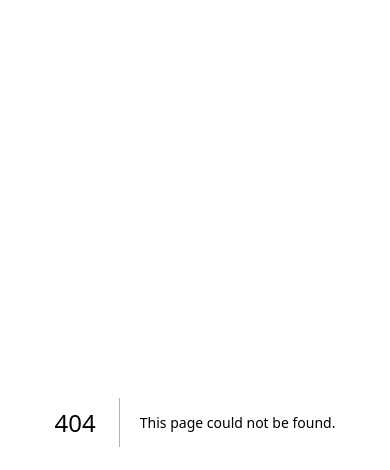
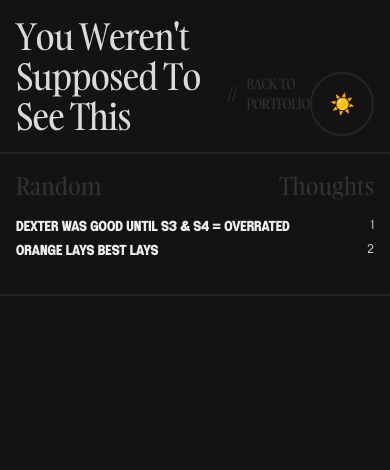
Before and after one commit to starbvuks/portfolio-2024, a Next.js app: page /s3crets in a window 390 px wide. Before the commit this address had no page. Shown: the top 470 px of the page. Built offline with nearby package versions, Linux system fonts and the light colour scheme.

Commit message:
better phone responsivity hopefully | + sussy..

```diff
--- a/src/app/components/Landing.jsx
+++ b/src/app/components/Landing.jsx
@@ -166,11 +166,11 @@ const Landing = () => {
           <span
             className={
               darkMode
-                ? "flex items-center font-gambarino font-light text-sm md:text-lg text-[#323232] tracking-tight transition-all duration-500"
-                : "flex items-center font-gambarino font-light text-sm md:text-lg text-[#aaaaaa] tracking-tight transition-all duration-500"
+                ? "flex items-center font-gambarino font-light text-xs md:text-lg text-[#323232] tracking-tight transition-all duration-500"
+                : "flex items-center font-gambarino font-light text-xs md:text-lg text-[#aaaaaa] tracking-tight transition-all duration-500"
             }
           >
-            <span className="text-xl md:text-2xl tracking-tighter">
+            <span className="text-base md:text-2xl tracking-tighter">
               &emsp; // &emsp;
             </span>
             PORTFOLIO 2024
@@ -181,8 +181,8 @@ const Landing = () => {
             onClick={toggleMode}
             className={
               darkMode
-                ? `rounded-full w-16 text-xl h-16 flex items-center justify-center border-[2px] border-[#242424] hover:scale-105 transition-all delay-100`
-                : `rounded-full w-16 text-xl h-16 flex items-center justify-center border-[2px] border-[#aaaaaa] hover:scale-105 transition-all delay-100`
+                ? `rounded-full w-9 h-9 text-lg md:w-16 md:text-xl md:h-16 flex items-center justify-center border-[1px] md:border-[2px] border-[#242424] hover:scale-105 transition-all delay-100`
+                : `rounded-full w-9 h-9 text-lg md:w-16 md:text-xl md:h-16 flex items-center justify-center border-[1px] md:border-[2px] border-[#aaaaaa] hover:scale-105 transition-all delay-100`
             }
           >
             {darkMode ? "☀️" : "🌑"}
@@ -214,8 +214,8 @@ const Landing = () => {
         <div
           className={
             darkMode
-              ? "flex justify-between font-esenka text-sm md:text-3xl text-[#ECECEC] transition-all duration-500"
-              : "flex justify-between font-esenka text-sm md:text-3xl text-[#3c3c3c] transition-all duration-500"
+              ? "flex justify-between font-esenka text-lg md:text-3xl text-[#ECECEC] transition-all duration-500"
+              : "flex justify-between font-esenka text-lg md:text-3xl text-[#3c3c3c] transition-all duration-500"
           }
         >
           <div className="flex flex-col gap-1 md:gap-4 font-black pl-4 md:pl-8 py-4 md:py-8 w-full">
@@ -257,8 +257,8 @@ const Landing = () => {
         <div
           className={
             darkMode
-              ? "flex justify-between font-esenka text-sm md:text-3xl text-[#ECECEC] transition-all duration-500"
-              : "flex justify-between font-esenka text-sm md:text-3xl text-[#3c3c3c] transition-all duration-500"
+              ? "flex justify-between font-esenka text-lg md:text-3xl text-[#ECECEC] transition-all duration-500"
+              : "flex justify-between font-esenka text-lg md:text-3xl text-[#3c3c3c] transition-all duration-500"
           }
         >
           <div className="flex flex-col gap-1 md:gap-4 font-black pl-4 md:pl-8 py-4 md:py-8 w-full">
@@ -299,14 +299,14 @@ const Landing = () => {
         <div
           className={
             darkMode
-              ? "flex justify-between font-esenka text-sm md:text-3xl text-[#ECECEC] transition-all duration-500"
-              : "flex justify-between font-esenka text-sm md:text-3xl text-[#3c3c3c] transition-all duration-500"
+              ? "flex justify-between font-esenka text-lg md:text-3xl text-[#ECECEC] transition-all duration-500"
+              : "flex justify-between font-esenka text-lg md:text-3xl text-[#3c3c3c] transition-all duration-500"
           }
         >
           <div className="flex flex-col gap-2 md:gap-4 font-black pl-4 md:pl-8 py-4 md:py-8 w-full">
             {data.experience.items.map((item, index) => (
               <div key={index} className="flex justify-between w-full">
-                <div className="flex gap-2 md:gap-4 items-end">
+                <div className="flex flex-col gap-2 md:gap-4 md:flex md:items-end">
                   <a
                     href={item.url}
                     className={
@@ -328,7 +328,7 @@ const Landing = () => {
                   </span>
                 </div>
                 <span
-                  className="font-esenka font-normal text-xs md:text-xl"
+                  className="font-esenka font-normal text-xs md:text-xl mt-3 md:mt-0"
                   style={index === 0 ? { paddingRight: "3px" } : {}}
                 >
                   {item.number}
@@ -361,17 +361,17 @@ const Landing = () => {
         <div
           className={
             darkMode
-              ? "flex justify-between font-esenka text-sm md:text-3xl text-[#ECECEC]"
-              : "flex justify-between font-esenka text-sm md:text-3xl text-[#3c3c3c]"
+              ? "flex justify-between font-esenka text-lg md:text-3xl text-[#ECECEC]"
+              : "flex justify-between font-esenka text-lg md:text-3xl text-[#3c3c3c]"
           }
         >
           <div className="flex flex-col gap-1 md:gap-4 font-black pl-4 md:pl-8 py-4 md:py-8 w-full">
             {data.education.items.map((item, index) => (
               <div key={index} className="flex justify-between w-full">
-                <div className="flex gap-2 md:gap-4 items-end">
+                <div className="flex flex-col gap-0 md:gap-4 md:flex md:items-end">
                   <a
                     href={item.url}
-                    className="hover:text-[#8BCD00] cursor-pointer transition"
+                    className="hover:text-[#8BCD00] cursor-pointer transition mt-2 md:mt-0"
                   >
                     {item.name}
                   </a>
@@ -386,7 +386,7 @@ const Landing = () => {
                   </span>
                 </div>
                 <span
-                  className="font-esenka font-normal text-xs md:text-xl"
+                  className="font-esenka font-normal text-xs md:text-xl mt-3 md:mt-0"
                   style={index === 0 ? { paddingRight: "3px" } : {}}
                 >
                   {item.number}
@@ -419,8 +419,8 @@ const Landing = () => {
         <div
           className={
             darkMode
-              ? "flex justify-between font-esenka text-sm md:text-3xl text-[#ECECEC]"
-              : "flex justify-between font-esenka text-sm md:text-3xl text-[#3c3c3c]"
+              ? "flex justify-between font-esenka text-lg md:text-3xl text-[#ECECEC]"
+              : "flex justify-between font-esenka text-lg md:text-3xl text-[#3c3c3c]"
           }
         >
           <div className="flex flex-col gap-1 md:gap-4 font-black pl-4 md:pl-8 py-4 md:py-8 w-full">
--- a/src/app/layout.js
+++ b/src/app/layout.js
@@ -71,6 +71,7 @@ export default function RootLayout({ children }) {
         <meta property="og:title" content="Sarvag K. Portfolio" />
         <meta property="og:description" content="had fun making this one" />
 
+
         <meta property="twitter:card" content="summary_large_image" />
         <meta property="twitter:title" content="Sarvag K. Portfolio" />
         <meta
--- /dev/null
+++ b/src/app/s3crets/page.js
@@ -0,0 +1,113 @@
+"use client";
+import React, { useState } from "react";
+import Link from "next/link";
+
+const Secrets = () => {
+  const [darkMode, setDarkMode] = useState(true);
+
+  const toggleMode = () => {
+    setDarkMode((prevMode) => !prevMode);
+    console.log(darkMode);
+  };
+
+  return (
+    <div
+      className={
+        darkMode
+          ? `text-[#DBDBDB] flex flex-col bg-[#131313] transition-all duration-500`
+          : `text-[#131313] flex flex-col bg-[#DBDBDB] transition-all duration-500`
+      }
+    >
+      <div
+        className={
+          darkMode
+            ? `flex justify-between items-end p-4 md:p-8 border-b-2 border-[#242424] transition-all duration-500`
+            : `flex justify-between items-end p-4 md:p-8 border-b-2 border-[#d2d2d2] transition-all duration-500`
+        }
+      >
+        <div className="flex items-end">
+          <span
+            className={
+              darkMode
+                ? "font-gambarino text-4xl md:text-7xl text-[#DBDBDB] hover:text-[#8BCD00] cursor-none tracking-tight transition-all duration-500"
+                : "font-gambarino text-4xl md:text-7xl text-[#323232] hover:text-[#8BCD00] cursor-none tracking-tight transition-all duration-500"
+            }
+          >
+            You Weren&apos;t Supposed To See This
+          </span>
+          <a
+          href="/"
+            className={
+              darkMode
+                ? "flex items-center font-gambarino font-light text-sm md:text-lg text-[#323232] hover:text-[#8BCD00] tracking-tight transition-all duration-500"
+                : "flex items-center font-gambarino font-light text-sm md:text-lg text-[#aaaaaa] hover:text-[#8BCD00] tracking-tight transition-all duration-500"
+            }
+          >
+            <span className="text-xl md:text-2xl tracking-tighter">
+              &emsp; // &emsp;
+            </span>
+            BACK TO PORTFOLIO
+          </a>
+        </div>
+        <div>
+          <button
+            onClick={toggleMode}
+            className={
+              darkMode
+                ? `rounded-full w-16 text-xl h-16 flex items-center justify-center border-[2px] border-[#242424] hover:scale-105 transition-all delay-100`
+                : `rounded-full w-16 text-xl h-16 flex items-center justify-center border-[2px] border-[#aaaaaa] hover:scale-105 transition-all delay-100`
+            }
+          >
+            {darkMode ? "☀️" : "🌑"}
+          </button>
+        </div>
+      </div>
+
+      {/* SECTION */}
+      <div
+        className={
+          darkMode
+            ? "flex flex-col px-4 md:px-8 py-4 md:py-6 border-b-2 border-[#242424] transition-all duration-500"
+            : "flex flex-col px-4 md:px-8 py-4 md:py-6 border-b-2 border-[#d2d2d2] transition-all duration-500"
+        }
+      >
+        {/* Title */}
+        <div
+          className={
+            darkMode
+              ? "flex justify-between text-[#323232] text-2xl md:text-4xl transition-all duration-500"
+              : "flex justify-between text-[#aaaaaa] text-2xl md:text-4xl transition-all duration-500"
+          }
+        >
+          <span className="font-gambarino">Random</span>
+          <span className="font-gambarino">Thoughts</span>
+        </div>
+        {/* Items */}
+        <div
+          className={
+            darkMode
+              ? "flex justify-between font-esenka text-sm md:text-3xl text-[#ECECEC] transition-all duration-500"
+              : "flex justify-between font-esenka text-sm md:text-3xl text-[#3c3c3c] transition-all duration-500"
+          }
+        >
+          <div className="flex flex-col gap-1 md:gap-4 font-black py-4 md:py-8 w-full">
+            <div className="flex justify-between w-full">
+              <a>DEXTER WAS GOOD UNTIL S3 & S4 = OVERRATED</a>
+              <span className="font-esenka font-normal text-xs md:text-xl">
+                1
+              </span>
+            </div>
+            <div className="flex justify-between w-full">
+              <a>ORANGE LAYS BEST LAYS</a>
+              <span className="font-esenka font-normal text-xs md:text-xl">
+                2
+              </span>
+            </div>
+          </div>
+        </div>
+      </div>
+    </div>
+  );
+};
+
+export default Secrets;
```
